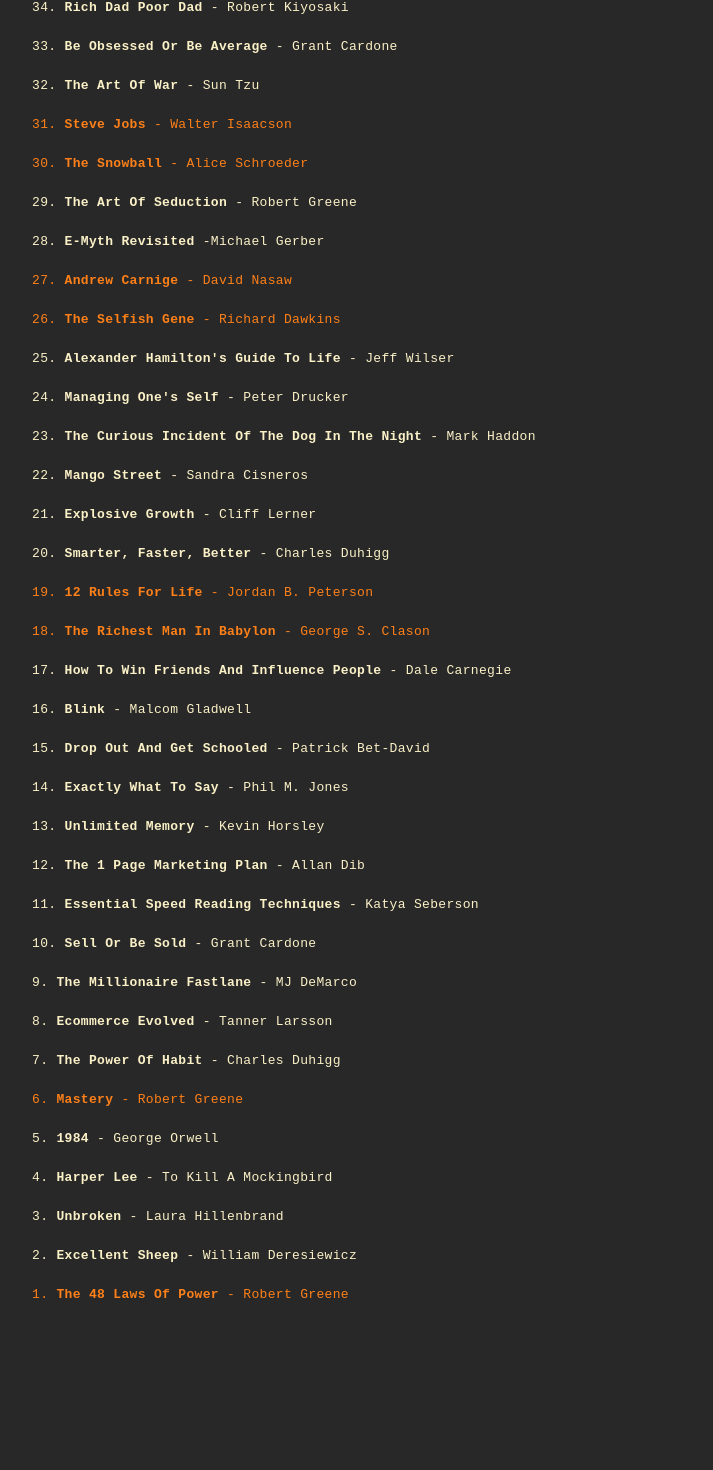
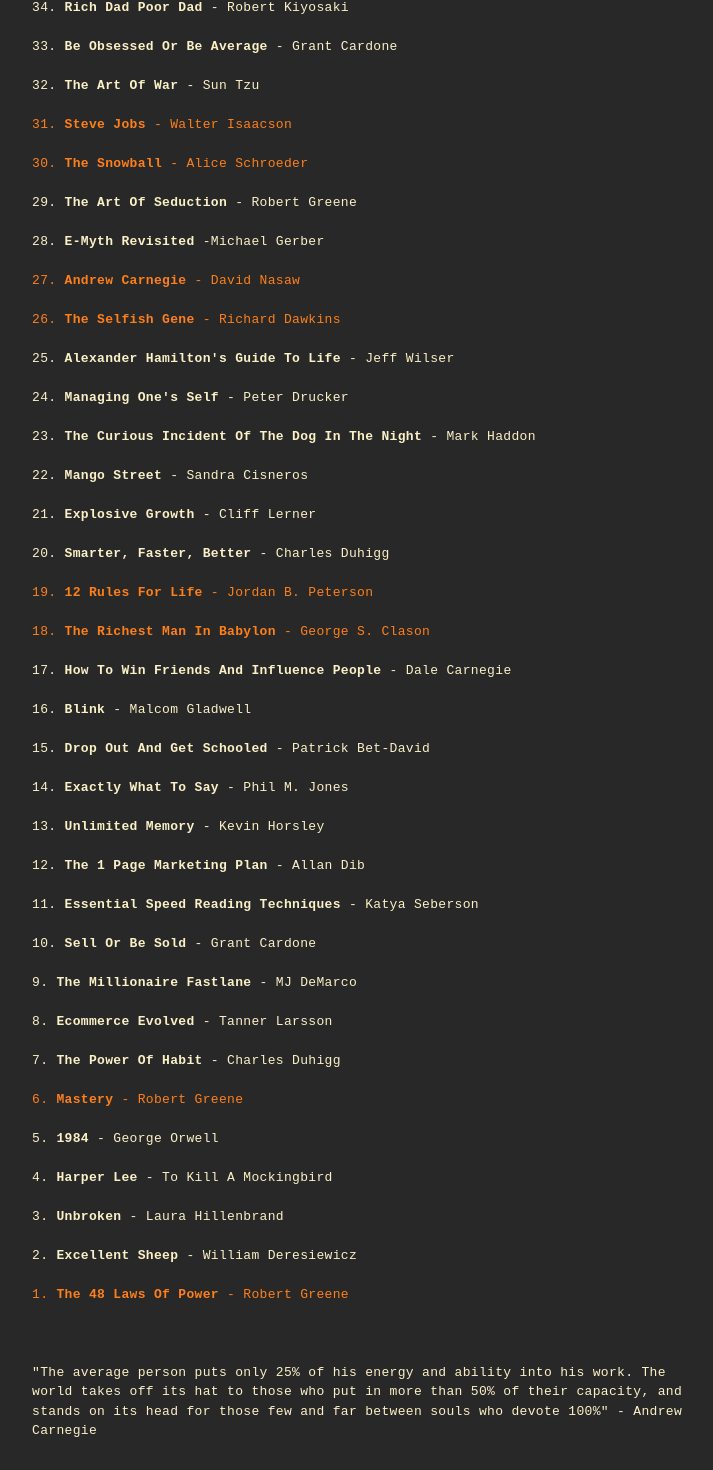
Before and after one commit to nathan-barry/next-js-site, a Next.js app: page /books in a window 1280 px wide. Shown: the part 2921-4391 px from the top of the page, without its empty margins (280-993 px from the left). Before the commit the page ends 4316 px from the top, so only its background shows below. Built offline with nearby package versions, Linux system fonts and the light colour scheme; no server answers.

Commit message:
added andrew carnegie quote

```diff
--- a/pages/books.js
+++ b/pages/books.js
@@ -364,7 +364,7 @@
       </p>
       <br></br>
       <p className="text-hover">
-        27. <span className="font-bold">Andrew Carnige</span> - David Nasaw
+        27. <span className="font-bold">Andrew Carnegie</span> - David Nasaw
       </p>
       <br></br>
       <p className="text-hover">
@@ -494,6 +494,15 @@
         1. <span className="font-bold">The 48 Laws Of Power</span> - Robert
         Greene
       </p>
+      <br></br>
+      <br></br>
+      <br></br>
+      <p>
+        "The average person puts only 25% of his energy and ability into his
+        work. The world takes off its hat to those who put in more than 50% of
+        their capacity, and stands on its head for those few and far between
+        souls who devote 100%" - Andrew Carnegie
+      </p>
     </div>
   );
 }
```
